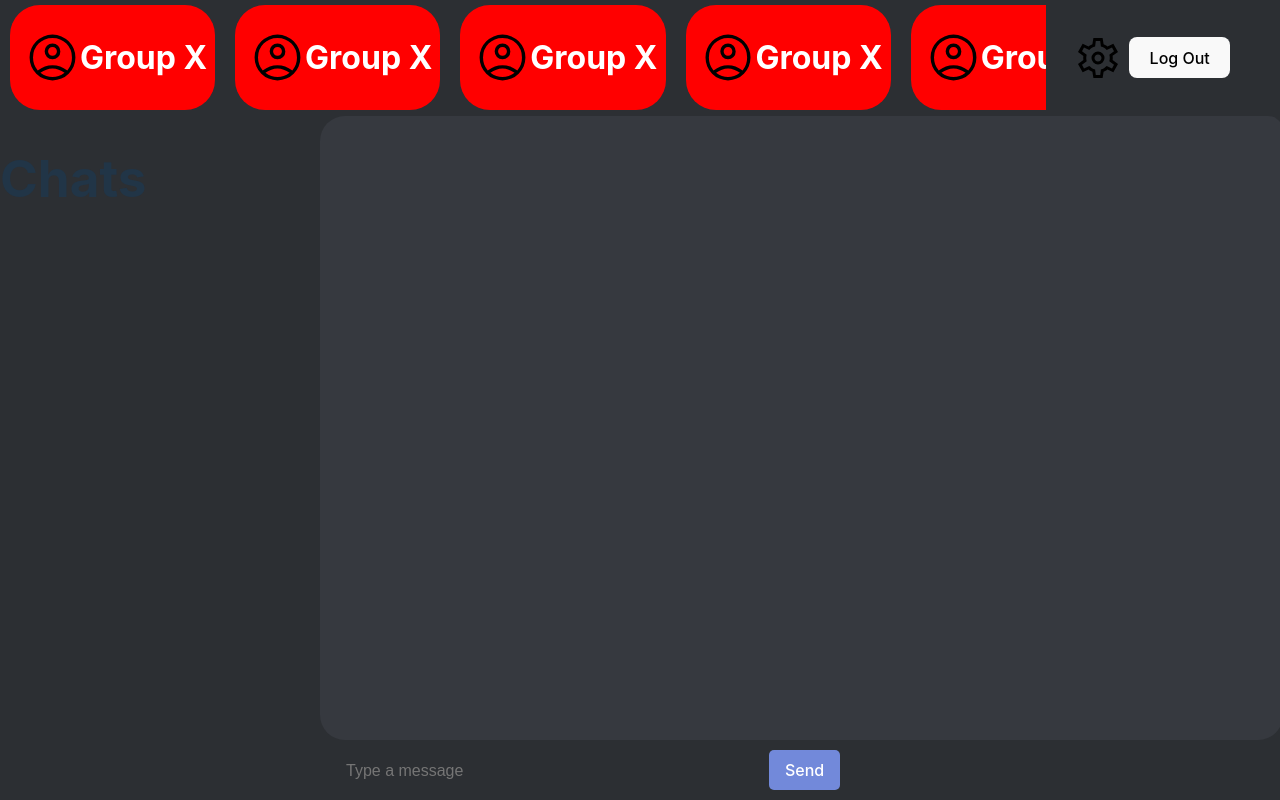
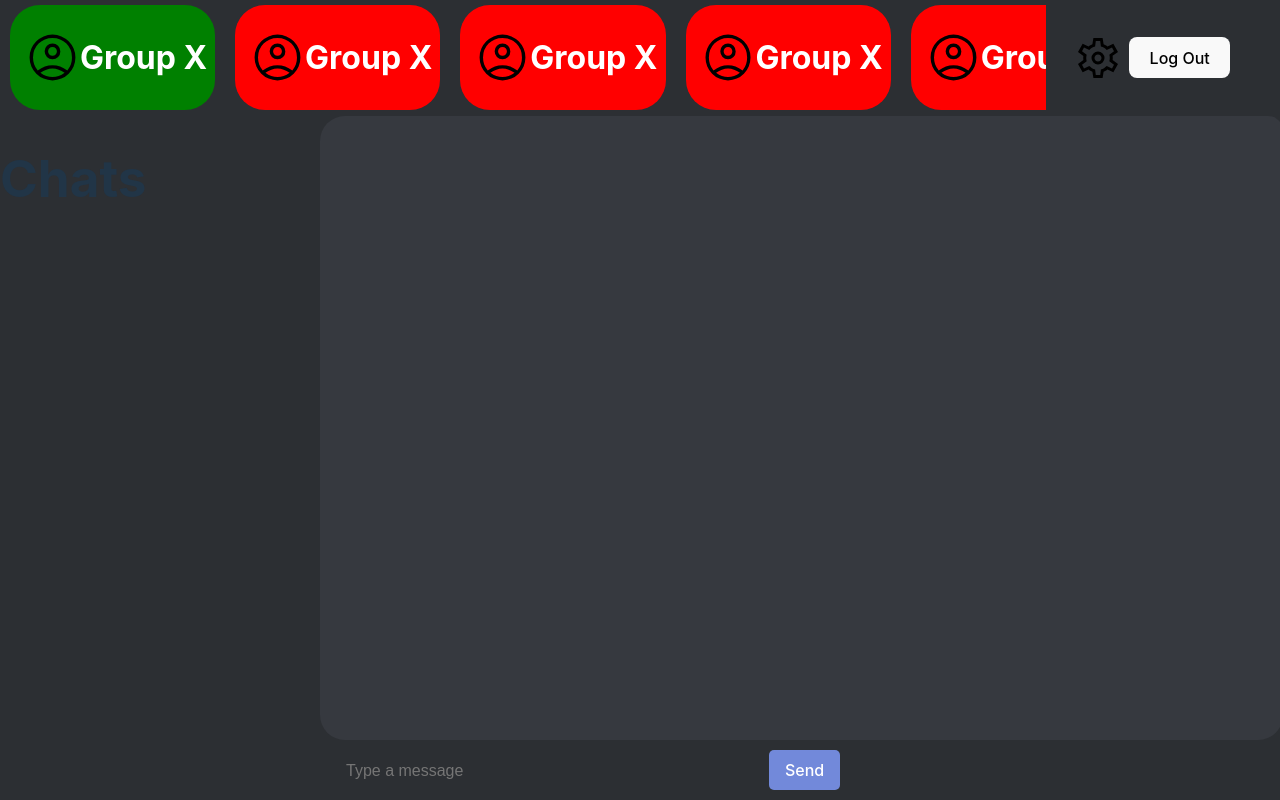
Before and after one commit to MylesPribeg/SENG401ChatApp, a React (Vite) app in the folder frontend/: page /home in a window 1280 px wide. In both pictures the pointer is over the element 112 px from the left and 57 px from the top of the page. Built offline with nearby package versions, Linux system fonts and the light colour scheme.

Commit message:
Update Group.css

```diff
--- a/frontend/src/Group.css
+++ b/frontend/src/Group.css
@@ -19,3 +19,7 @@
 
   white-space: nowrap;
 }
+
+.group:hover {
+  background-color: green;
+}
```
